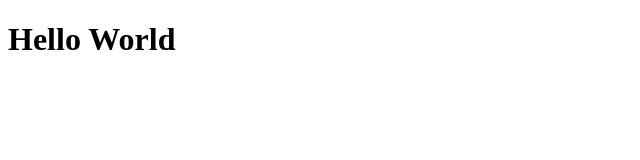
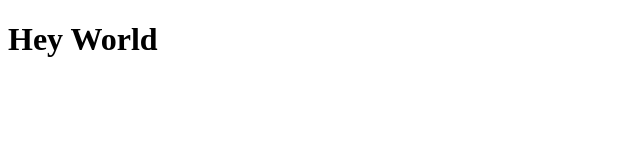
Before and after one commit to chetan25/wswsws, a plain HTML site: page index.html in a window 1280 px wide. Shown: the whole page, without its empty margins (0-640 px from the left). Drawn offline with Linux system fonts and the light colour scheme.

Commit message:
changed header

```diff
--- a/index.html
+++ b/index.html
@@ -6,6 +6,6 @@
     <title>Document</title>
   </head>
   <body>
-    <h1>Hello World</h1>
+    <h1>Hey World</h1>
   </body>
 </html>
```
